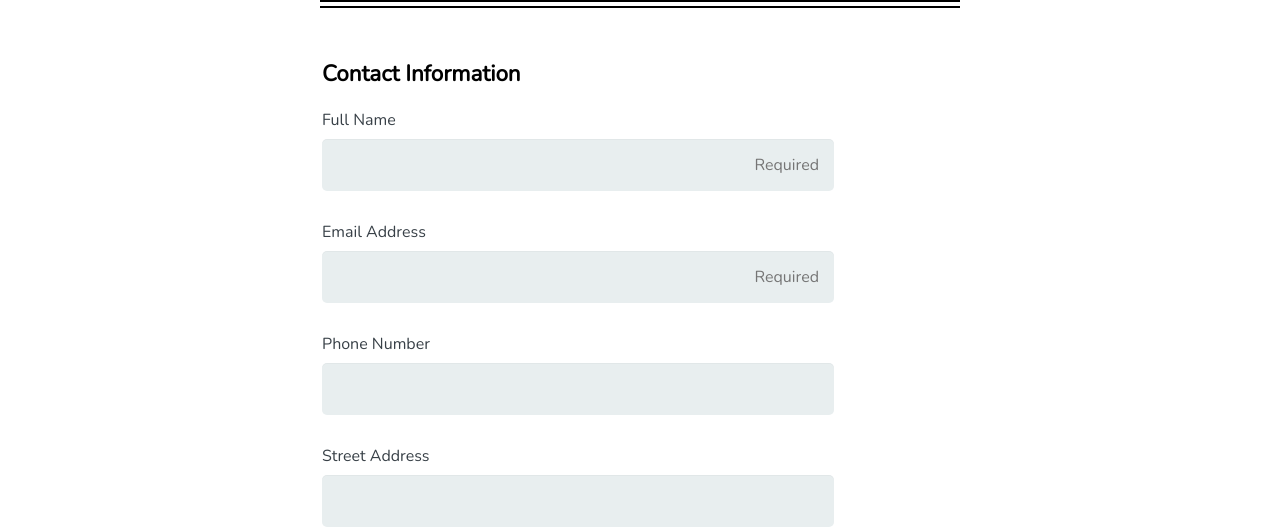
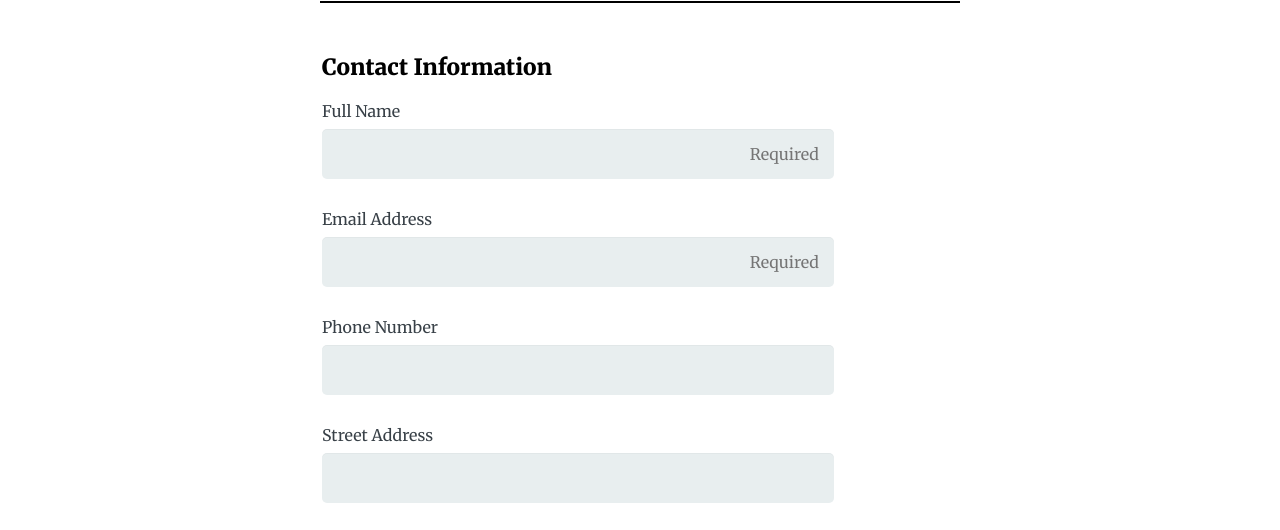
Before and after one commit to hewadnoori/techdegree-project-3, a plain HTML site: page index.html in a window 1280 px wide. Shown: the part 270-800 px from the top of the page. Drawn offline with nearby package versions, Linux system fonts and the light colour scheme.

Commit message:
changed font and font weight

```diff
--- a/css/main.css
+++ b/css/main.css
@@ -5,7 +5,7 @@
 }
 
 body {
-  font-family:'Nunito', sans-serif;
+  font-family: 'Merriweather', serif;
   color: #384047;
 }
 h1{
@@ -177,7 +177,7 @@ footer{
     width: 50vw;
   }
   label{
-    font-weight:500;
+    font-weight:400;
   }
   #contact legend{
     padding-top: 50px;
--- a/index.html
+++ b/index.html
@@ -5,7 +5,9 @@
     <meta name="viewport" content="width=device-width, initial-scale=1.0">
     <title>Employee Information</title>
     <link rel="stylesheet" href="css/normalize.css">
-    <link href='http://fonts.googleapis.com/css?family=Nunito:400,300' rel='stylesheet' type='text/css'>
+    <link rel="preconnect" href="https://fonts.googleapis.com">
+    <link rel="preconnect" href="https://fonts.gstatic.com" crossorigin>
+    <link href="https://fonts.googleapis.com/css2?family=Merriweather:wght@400;700;900&family=Source+Sans+Pro:wght@400;600;900&display=swap" rel="stylesheet">
     <link rel="stylesheet" href="css/main.css">
 </head>
 <body>
```
